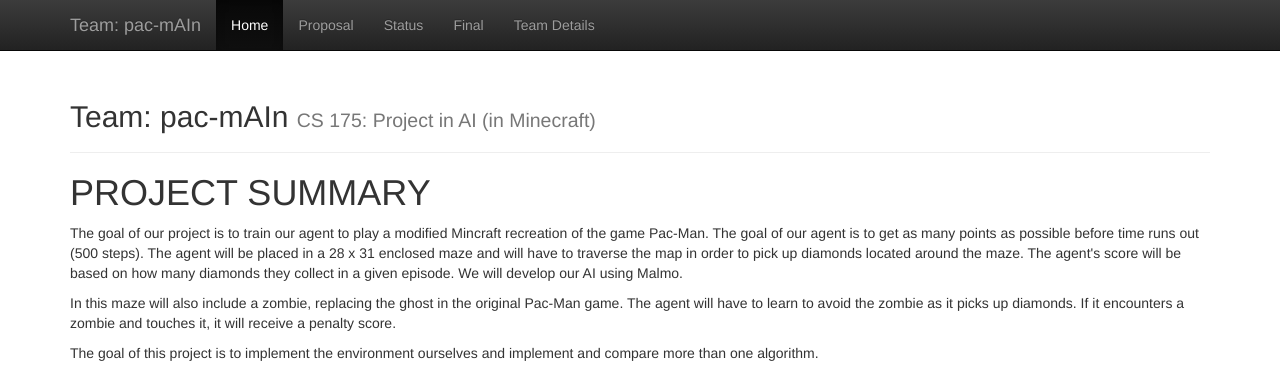
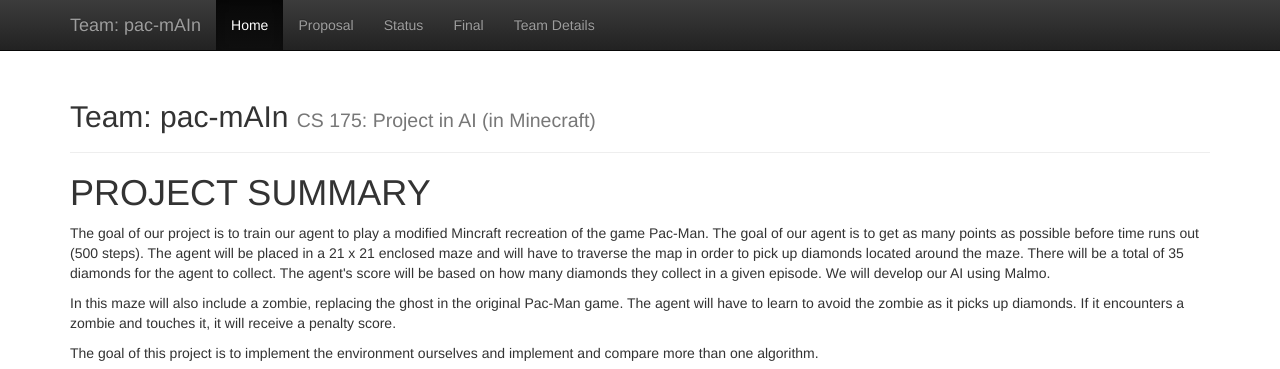
Before and after one commit to armaansd/pac-mAIn, a Jekyll site: the page built from docs/index.md, in a window 1280 px wide and 900 px high, cut to the strip 0-369 px from the top of the window. Built offline with Jekyll 4.4.1, drawn with Linux system fonts in a browser that asks for light colours.

Commit message:
Update index.md

```diff
--- a/docs/index.md
+++ b/docs/index.md
@@ -5,7 +5,7 @@
 
 # PROJECT SUMMARY
 
-<p>The goal of our project is to train our agent to play a modified Mincraft recreation of the game Pac-Man. The goal of our agent is to get as many points as possible before time runs out (500 steps). The agent will be placed in a 28 x 31 enclosed maze and will have to traverse the map in order to pick up diamonds located around the maze. The agent's score will be based on how many diamonds they collect in a given episode. We will develop our AI using Malmo. </p>
+<p>The goal of our project is to train our agent to play a modified Mincraft recreation of the game Pac-Man. The goal of our agent is to get as many points as possible before time runs out (500 steps). The agent will be placed in a 21 x 21 enclosed maze and will have to traverse the map in order to pick up diamonds located around the maze. There will be a total of 35 diamonds for the agent to collect. The agent's score will be based on how many diamonds they collect in a given episode. We will develop our AI using Malmo. </p>
 
 <p>In this maze will also include a zombie, replacing the ghost in the original Pac-Man game. The agent will have to learn to avoid the zombie as it picks up diamonds. If it encounters a zombie and touches it, it will receive a penalty score.</p>
 
```
